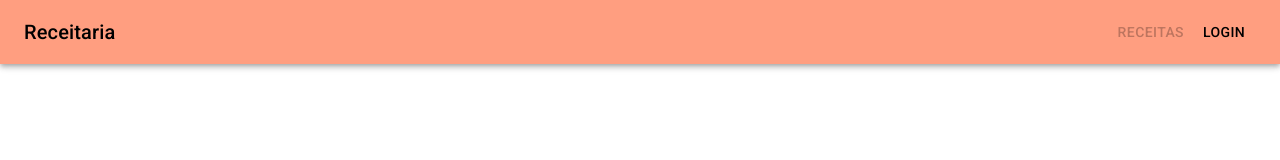
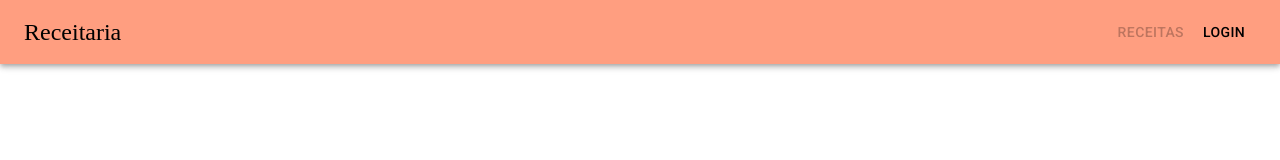
Before and after one commit to estrelasteinkirch/coding-challenge-onesight, a React (Create React App) app: page / in a window 1280 px wide. Shown: the top 160 px of the page. Built offline with nearby package versions, Linux system fonts and the light colour scheme.

Commit message:
New Font at Navbar

```diff
--- a/src/components/Navbar.js
+++ b/src/components/Navbar.js
@@ -10,6 +10,8 @@ import { makeStyles } from "@material-ui/core";
 const useStyles = makeStyles((theme) => ({
   title: {
     flexGrow: 1,
+    fontFamily: "Oleo Script Swash Caps",
+    // fontSize: 1.5rem,
   },
   root: {
     marginBottom: theme.spacing(2),
@@ -25,7 +27,7 @@ export default function Navbar() {
     <div className={classes.root}>
       <AppBar position="static">
         <Toolbar>
-          <Typography className={classes.title} variant="h6">
+          <Typography className={classes.title} variant="h5">
             Receitaria
           </Typography>
           <Button
```
